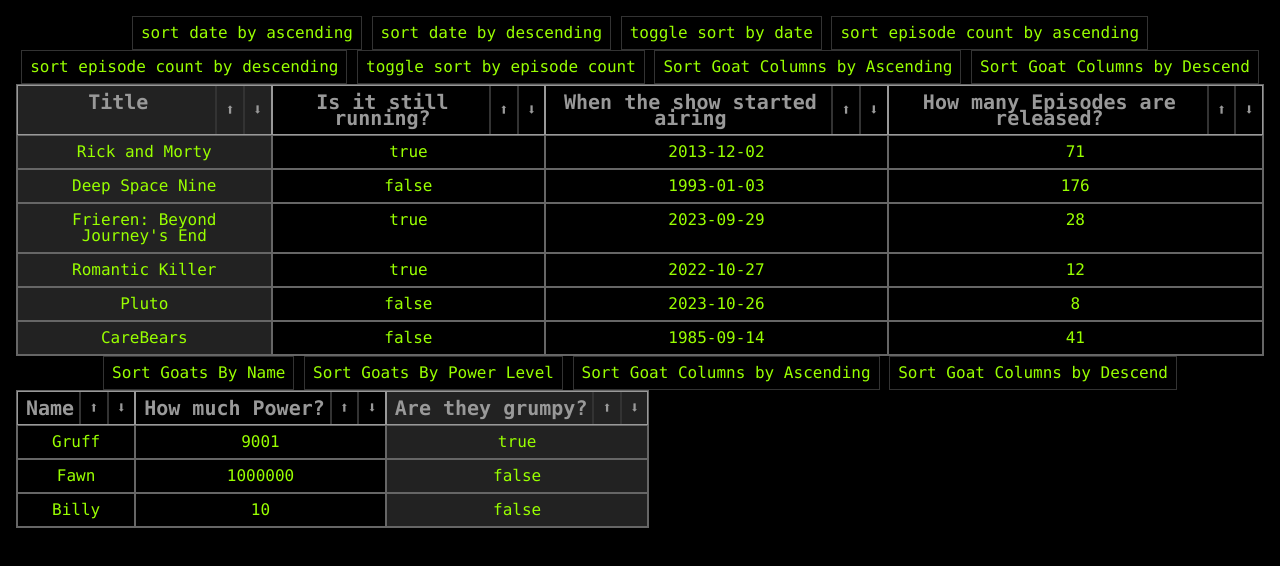
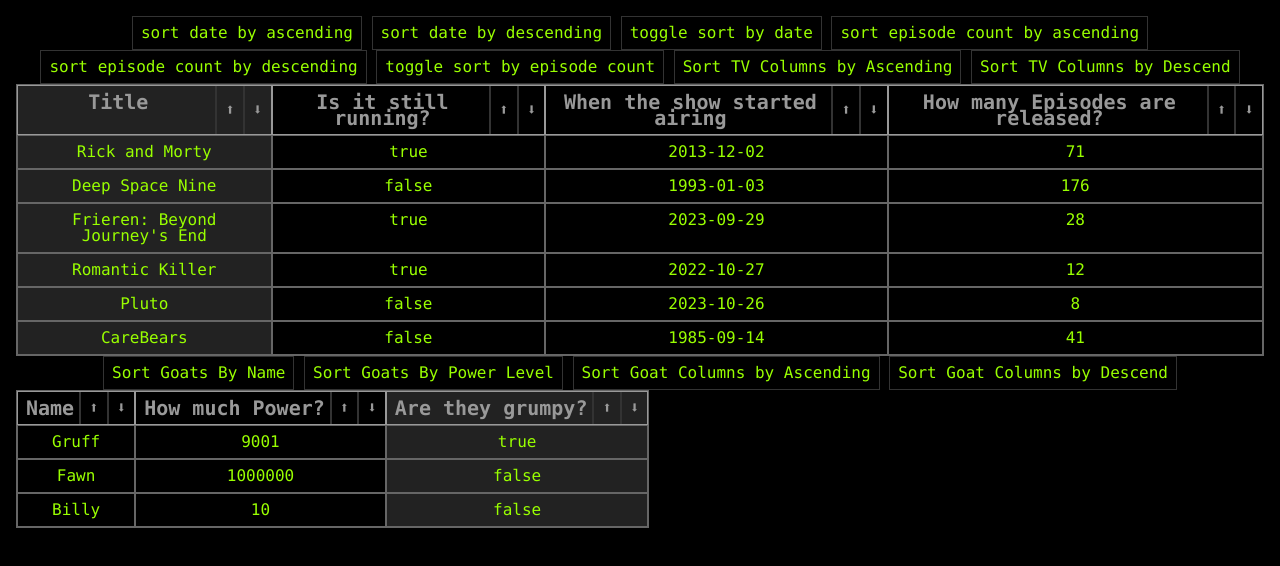
Before and after one commit to ervenus-dott/sortable_table, a plain HTML site: page index.html in a window 1280 px wide. Drawn offline with Linux system fonts and the light colour scheme.

Commit message:
fix mislabled sort tv columns button

```diff
--- a/index.html
+++ b/index.html
@@ -17,8 +17,8 @@
             <button id="sort-episodes-descending">sort episode count by descending</button>
             <button id="sort-episodes-toggle">toggle sort by episode count</button>
 
-            <button id="sort-tv-columns-ascend">Sort Goat Columns by Ascending</button>
-            <button id="sort-tv-columns-descend">Sort Goat Columns by Descend</button>
+            <button id="sort-tv-columns-ascend">Sort TV Columns by Ascending</button>
+            <button id="sort-tv-columns-descend">Sort TV Columns by Descend</button>
         </div>
         <div id="show-holder"></div>
         <div>
```
